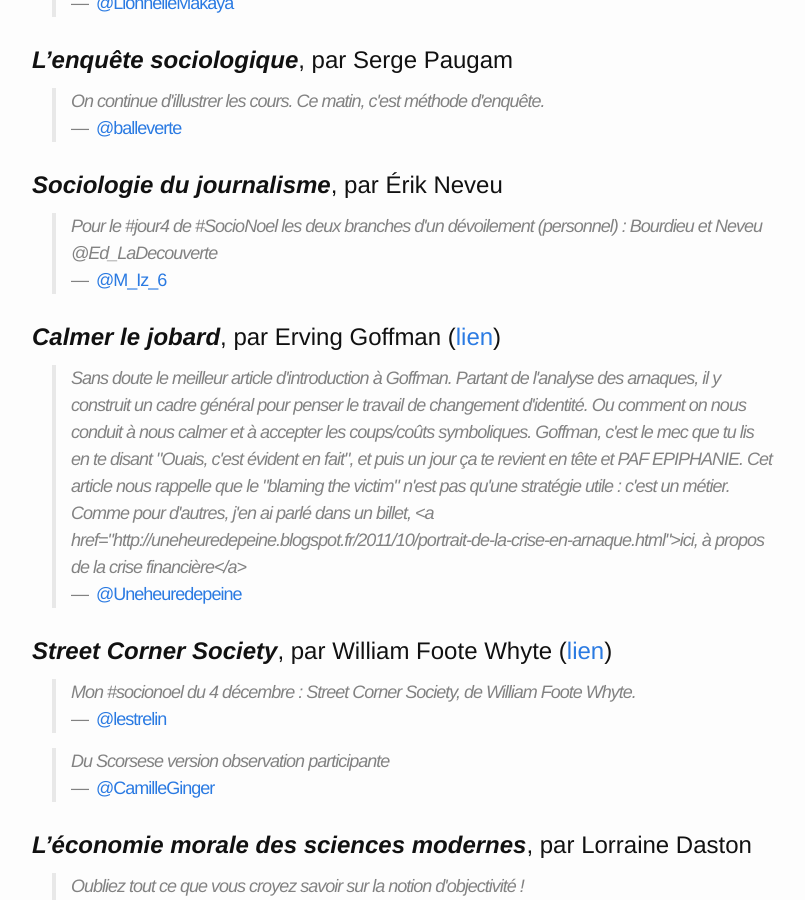
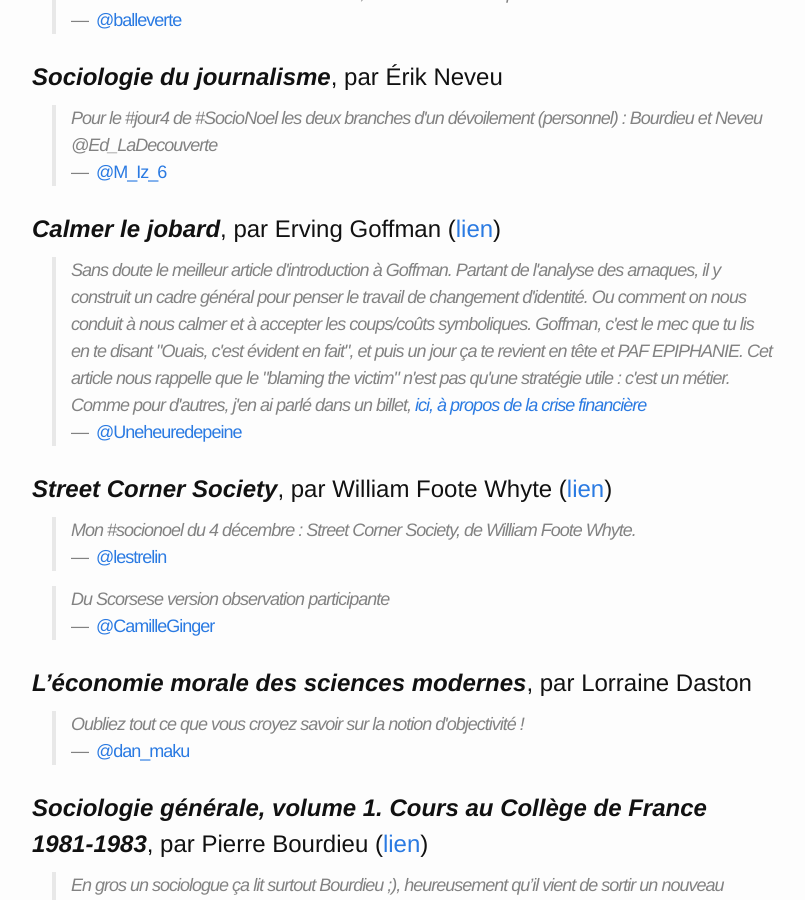
Before and after one commit to bfontaine/SocioNoel, a Jekyll site: the page built from index.md, in a window 1280 px wide and 900 px high, scrolled down 30639 px. Shown: the whole window, without its empty margins (238-1043 px from the left). Built offline with Jekyll 4.4.1, drawn with Linux system fonts in a browser that asks for light colours; some of the changed text lies outside the part shown.

Commit message:
don't break inline HTML

```diff
--- a/books.yml
+++ b/books.yml
@@ -1665,7 +1665,7 @@
     author: Didier Fassin
     source: https://twitter.com/thefugitive_/status/673217472980459520
     comment: >
-      Adapté au <climat> actuel.
+      Adapté au &lt;climat> actuel.
   - title: "Casseroles, amour et crises, ce que cuisiner veut dire"
     author: Jean-Claude Kaufmann
     source: https://twitter.com/F_Bally/status/673225944082063360
--- a/index.md
+++ b/index.md
@@ -250,7 +250,7 @@ Accès direct à un jour :<br/>
       </blockquote>
 
       <blockquote class="comment">
-        Excellente vulgarisation des méthodes d'enquête. &lt;a href="https://twitter.com/thefugitive_/status/660802831918587904">Déroulez là&lt;/a><br/>
+        Excellente vulgarisation des méthodes d'enquête. <a href="https://twitter.com/thefugitive_/status/660802831918587904">Déroulez là</a><br/>
         <span class="comment-author">—&nbsp;&nbsp;<a class="handle" href="https://twitter.com/thefugitive_/status/671826770610552832">@thefugitive_</a></span>
       </blockquote>
 
@@ -667,7 +667,7 @@ Accès direct à un jour :<br/>
 
 
       <blockquote class="comment">
-        J'étais comme &lt;a href="https://pbs.twimg.com/media/CVKaA7lXAAAY0fq.jpg">ça&lt;/a> en lisant<br/>
+        J'étais comme <a href="https://pbs.twimg.com/media/CVKaA7lXAAAY0fq.jpg">ça</a> en lisant<br/>
         <span class="comment-author">—&nbsp;&nbsp;<a class="handle" href="https://twitter.com/merriousftw/status/671768636533645313">@merriousftw</a></span>
       </blockquote>
 
@@ -1106,7 +1106,7 @@ Accès direct à un jour :<br/>
   <div class="sources">
 
     <blockquote class="comment">
-      Dans la lignée de mon &lt;a href="https://twitter.com/NuteluCaine/status/671967708297240576">#lrt&lt;/a><br/>
+      Dans la lignée de mon <a href="https://twitter.com/NuteluCaine/status/671967708297240576">#lrt</a><br/>
       <span class="comment-author">—&nbsp;&nbsp;<a class="handle" href="https://twitter.com/dan_maku/status/671995218040913920">@dan_maku</a></span>
     </blockquote>
 
@@ -1117,7 +1117,7 @@ Accès direct à un jour :<br/>
   <div class="sources">
 
     <blockquote class="comment">
-      Allez, #SocioNoel jour 2 : "A chacun son Bambara" de Jean Bazin que vous trouverez dans &lt;a href="http://www.editionsladecouverte.fr/catalogue/index-Au_coeur_de_l_ethnie-9782707146229.html">ce bouquin&lt;/a><br/>
+      Allez, #SocioNoel jour 2 : "A chacun son Bambara" de Jean Bazin que vous trouverez dans <a href="http://www.editionsladecouverte.fr/catalogue/index-Au_coeur_de_l_ethnie-9782707146229.html">ce bouquin</a><br/>
       <span class="comment-author">—&nbsp;&nbsp;<a class="handle" href="https://twitter.com/Uneheuredepeine/status/672001961957400576">@Uneheuredepeine</a></span>
     </blockquote>
 
@@ -1777,7 +1777,7 @@ Accès direct à un jour :<br/>
   <div class="sources">
 
     <blockquote class="comment">
-      &lt;a href="https://twitter.com/SamuelHayat/status/672344244871405568">LT&lt;/a> A compléter avec "Les trois types purs de la domination légitime", suivi d'intéressantes analyses<br/>
+      <a href="https://twitter.com/SamuelHayat/status/672344244871405568">LT</a> A compléter avec "Les trois types purs de la domination légitime", suivi d'intéressantes analyses<br/>
       <span class="comment-author">—&nbsp;&nbsp;<a class="handle" href="https://twitter.com/SamuelHayat/status/672350485911871488">@SamuelHayat</a></span>
     </blockquote>
 
@@ -2347,7 +2347,7 @@ Accès direct à un jour :<br/>
   <div class="sources">
 
     <blockquote class="comment">
-      Sans doute le meilleur article d'introduction à Goffman. Partant de l'analyse des arnaques, il y construit un cadre général pour penser le travail de changement d'identité. Ou comment on nous conduit à nous calmer et à accepter les coups/coûts symboliques. Goffman, c'est le mec que tu lis en te disant "Ouais, c'est évident en fait", et puis un jour ça te revient en tête et PAF EPIPHANIE. Cet article nous rappelle que le "blaming the victim" n'est pas qu'une stratégie utile : c'est un métier. Comme pour d'autres, j'en ai parlé dans un billet, &lt;a href="http://uneheuredepeine.blogspot.fr/2011/10/portrait-de-la-crise-en-arnaque.html">ici, à propos de la crise financière&lt;/a><br/>
+      Sans doute le meilleur article d'introduction à Goffman. Partant de l'analyse des arnaques, il y construit un cadre général pour penser le travail de changement d'identité. Ou comment on nous conduit à nous calmer et à accepter les coups/coûts symboliques. Goffman, c'est le mec que tu lis en te disant "Ouais, c'est évident en fait", et puis un jour ça te revient en tête et PAF EPIPHANIE. Cet article nous rappelle que le "blaming the victim" n'est pas qu'une stratégie utile : c'est un métier. Comme pour d'autres, j'en ai parlé dans un billet, <a href="http://uneheuredepeine.blogspot.fr/2011/10/portrait-de-la-crise-en-arnaque.html">ici, à propos de la crise financière</a><br/>
       <span class="comment-author">—&nbsp;&nbsp;<a class="handle" href="https://twitter.com/Uneheuredepeine/status/672683582918418433">@Uneheuredepeine</a></span>
     </blockquote>
 
@@ -3029,7 +3029,7 @@ Accès direct à un jour :<br/>
   <div class="sources">
 
     <blockquote class="comment">
-      Voir aussi l'&lt;a href="http://www.humanite.fr/vanessa-pinto-les-jobs-etudiants-un-apprentissage-de-la-precarite-555047">interview de l'auteure Vanessa Pinto dans l'Huma sur le livre&lt;/a> : "Les «petits boulots» [...] sont aussi le lieu où les jeunes issus des classes populaires intériorisent leur place dans l’échelle sociale". C'est quelque chose que je remarque beaucoup chez moi aussi : plus je bosse à côté moins je me sens à ma place à la fac<br/>
+      Voir aussi l'<a href="http://www.humanite.fr/vanessa-pinto-les-jobs-etudiants-un-apprentissage-de-la-precarite-555047">interview de l'auteure Vanessa Pinto dans l'Huma sur le livre</a> : "Les «petits boulots» [...] sont aussi le lieu où les jeunes issus des classes populaires intériorisent leur place dans l’échelle sociale". C'est quelque chose que je remarque beaucoup chez moi aussi : plus je bosse à côté moins je me sens à ma place à la fac<br/>
       <span class="comment-author">—&nbsp;&nbsp;<a class="handle" href="https://twitter.com/Silmalia/status/673176550049783808">@Silmalia</a></span>
     </blockquote>
 
--- a/mklist.rb
+++ b/mklist.rb
@@ -20,13 +20,13 @@ class Book
   <div class="sources">
   <% if source %>
     <blockquote class="comment">
-      <%= comment.strip.gsub('<', '&lt;').gsub("\n", "<br/>") %><br/>
+      <%= comment.strip.gsub("\n", "<br/>") %><br/>
       <span class="comment-author">—&nbsp;&nbsp;<a class="handle" href="<%= source %>">@<%= source.split("/")[3] %></a></span>
     </blockquote>
   <% elsif sources %>
     <% for s in sources %>
       <blockquote class="comment">
-        <%= s["comment"].strip.gsub('<', '&lt;').gsub("\n", "<br/>") %><br/>
+        <%= s["comment"].strip.gsub("\n", "<br/>") %><br/>
         <span class="comment-author">—&nbsp;&nbsp;<a class="handle" href="<%= s["link"] %>">@<%= s["link"].split("/")[3] %></a></span>
       </blockquote>
     <% end %>
```
Also changed, not shown: other parts of index.md (+2 -2 lines).
